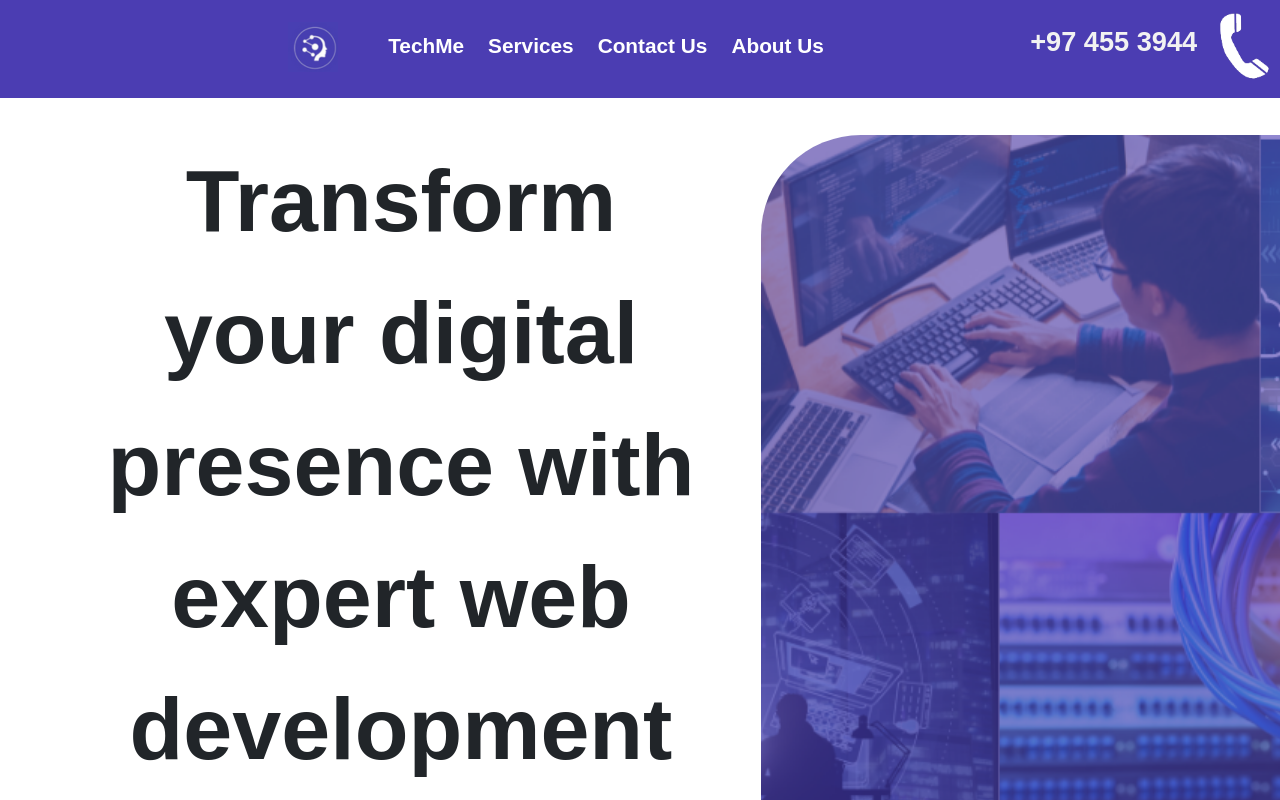
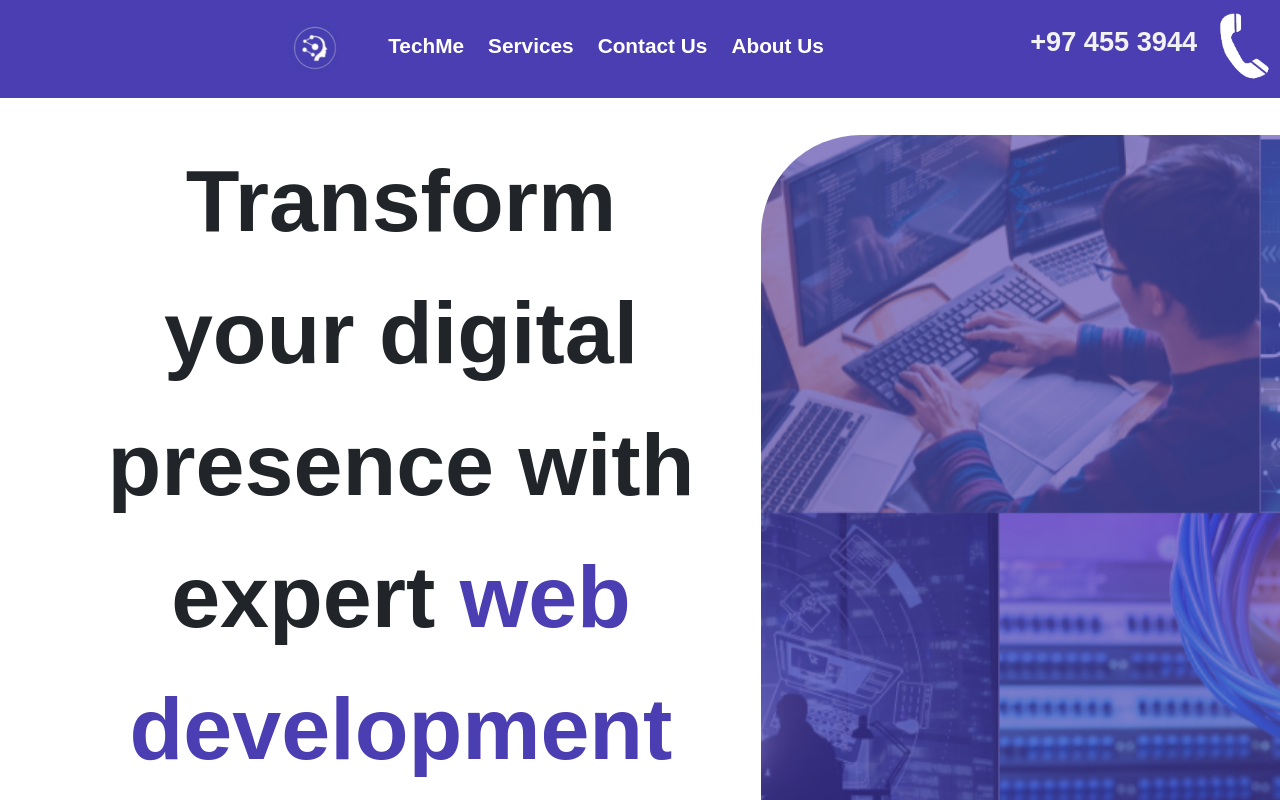
Before and after one commit to baayesh/TechMe, a React (Create React App) app: page / in a window 1280 px wide. Shown: the top 800 px of the page. Built offline with nearby package versions, Linux system fonts and the light colour scheme; a web font is replaced by a local one.

Commit message:
change span color of the text

```diff
--- a/src/pages/Home/Hero/Hero.jsx
+++ b/src/pages/Home/Hero/Hero.jsx
@@ -7,8 +7,8 @@ const Hero = () => {
     <div className="hm-hr-mdiv">
       <div className="hm-hr-mdivtext">
         <p className="hm-hr-mtext">
-          Transform your digital presence with expert web development and social
-          media marketing
+          Transform your digital presence with expert<span> web development</span>  and<span> social
+          media marketing</span>
         </p>
         <Button/>
       </div>
--- a/src/pages/Home/Hero/styles.css
+++ b/src/pages/Home/Hero/styles.css
@@ -22,6 +22,10 @@
     font-size: 5.5rem;
 }
 
+p span{
+    color: #4b3db2;
+}
+
 /* Main Image */
 
 .hm-hr-mimgdiv{
```
